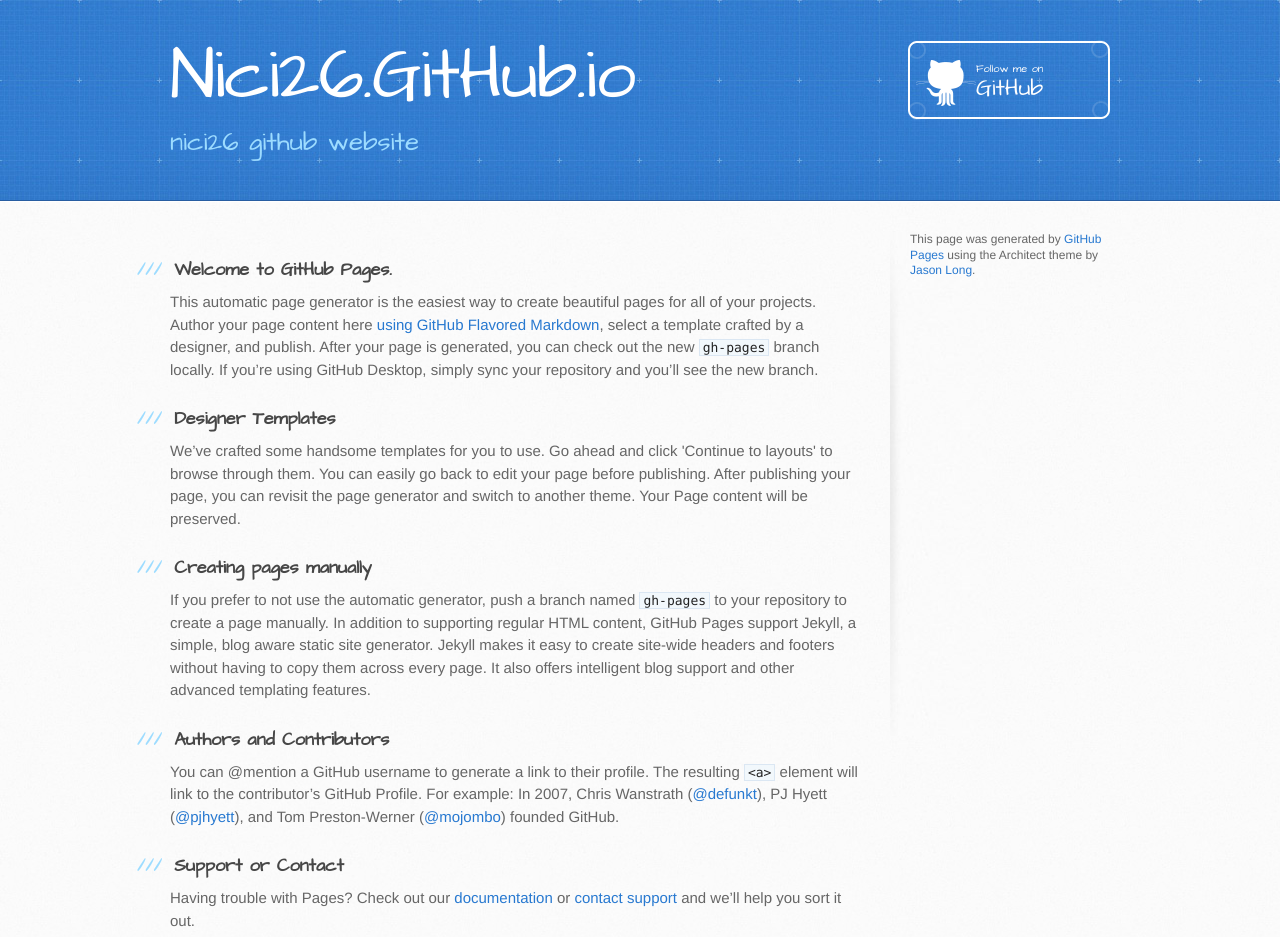
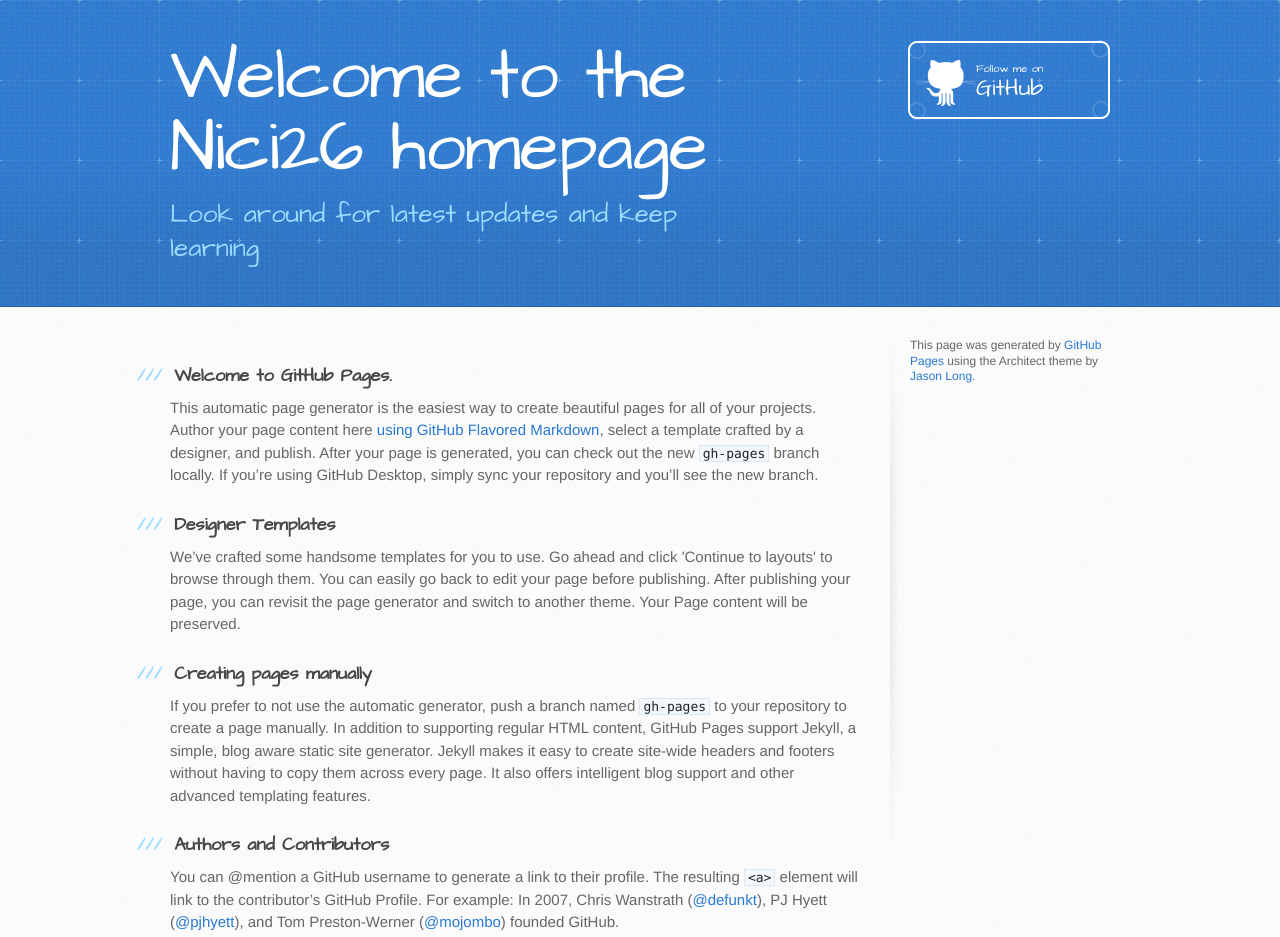
Before and after one commit to nici26/nici26.github.io, a plain HTML site: page index.html in a window 1280 px wide. Shown: the top 937 px of the page. Drawn offline with Linux system fonts and the light colour scheme.

Commit message:
Add a friendlier title and tagline

```diff
--- a/index.html
+++ b/index.html
@@ -19,8 +19,8 @@
   <body>
     <header>
       <div class="inner">
-        <h1>Nici26.GitHub.io</h1>
-        <h2>nici26 github website</h2>
+        <h1>Welcome to the Nici26 homepage</h1>
+        <h2>Look around for latest updates and keep learning</h2>
         <a href="https://github.com/nici26" class="button"><small>Follow me on</small> GitHub</a>
       </div>
     </header>
```
